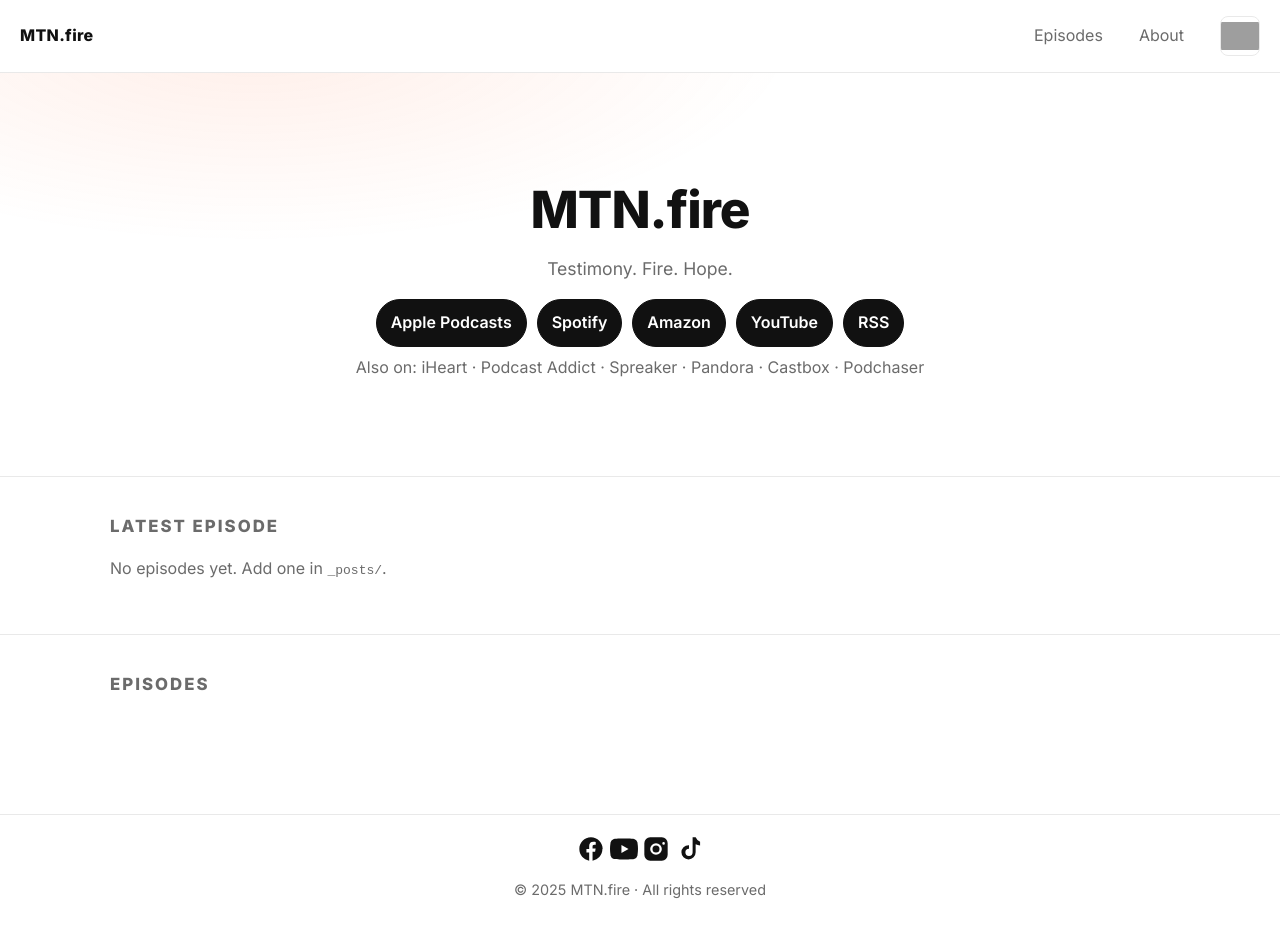
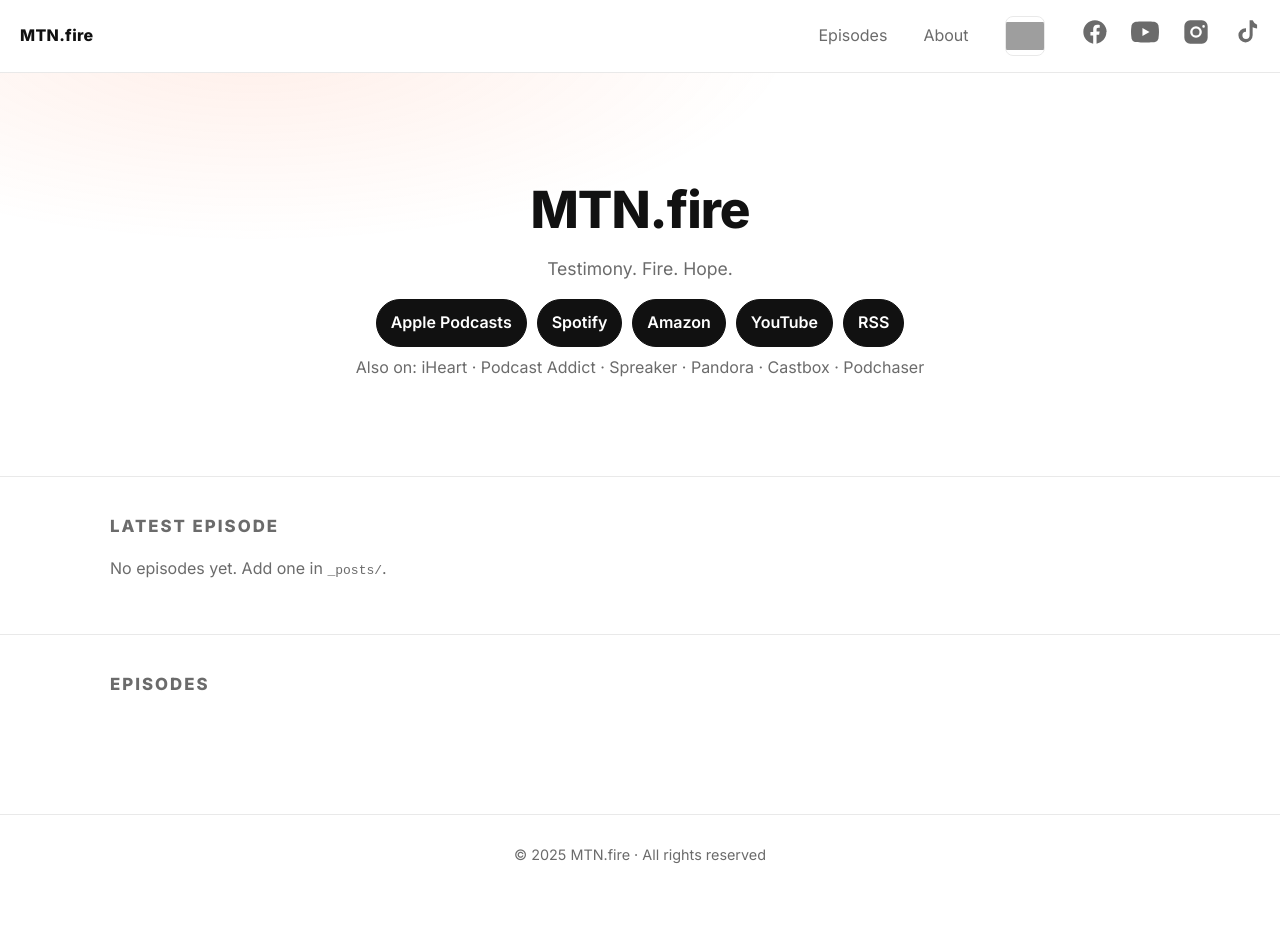
Before and after one commit to mtnfire/mtnfire.org, a Jekyll site: the page built from index.html, in a window 1280 px wide and 936 px high. Built offline with Jekyll 4.4.1, drawn with Linux system fonts in a browser that asks for light colours; grey boxes are pictures that could not be loaded.

Commit message:
Update default.html

```diff
--- a/_layouts/default.html
+++ b/_layouts/default.html
@@ -22,16 +22,19 @@
     <img class="nav-mark" src="{{ site.baseurl }}{{ site.logo_image }}" alt="{{ site.title }} logo">
   </a>
 {% endif %}
+<div class="social-rail" aria-label="Social links">
+  {% include social-icons.html %}
+</div>
 
     </nav>
   </header>
   <main>
     {{ content }}
   </main>
-  <footer class="site-foot">
-    {% include social-icons.html %}
-    <p class="muted">© {{ "now" | date: "%Y" }} {{ site.title }} · All rights reserved</p>
-  </footer>
+<footer class="site-foot">
+  <p class="muted">© {{ "now" | date: "%Y" }} {{ site.title }} · All rights reserved</p>
+</footer>
+
 
 </body>
 </html>
```
